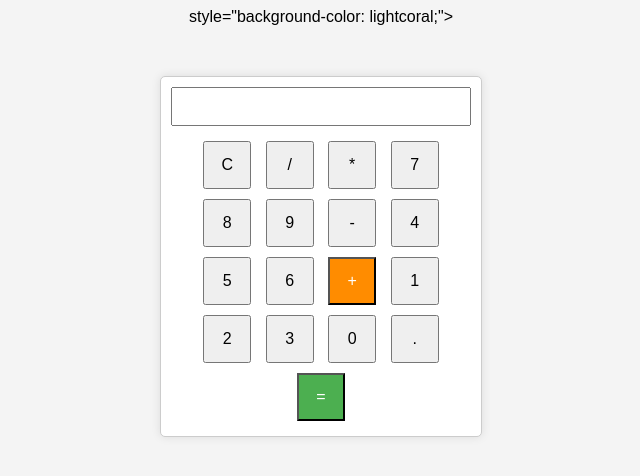
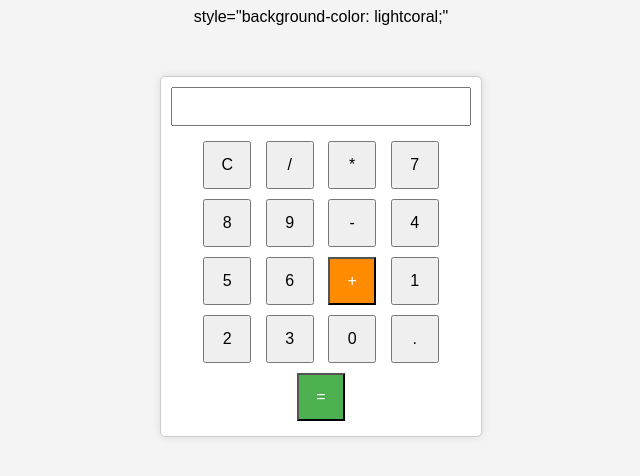
Before and after one commit to jjthomas1983/jjthomas1983.github.io, a plain HTML site: page chinnu.html in a window 1280 px wide. Shown: the full height of the page, 319-959 px from the left. Drawn offline with Linux system fonts and the light colour scheme.

Commit message:
Update chinnu.html

```diff
--- a/chinnu.html
+++ b/chinnu.html
@@ -48,7 +48,7 @@
   </style>
 </head>
 <body>
-    style="background-color: lightcoral;"></body>
+    style="background-color: lightcoral;"
 
   <div id="calculator">
     <input type="text" id="display" readonly>
```
